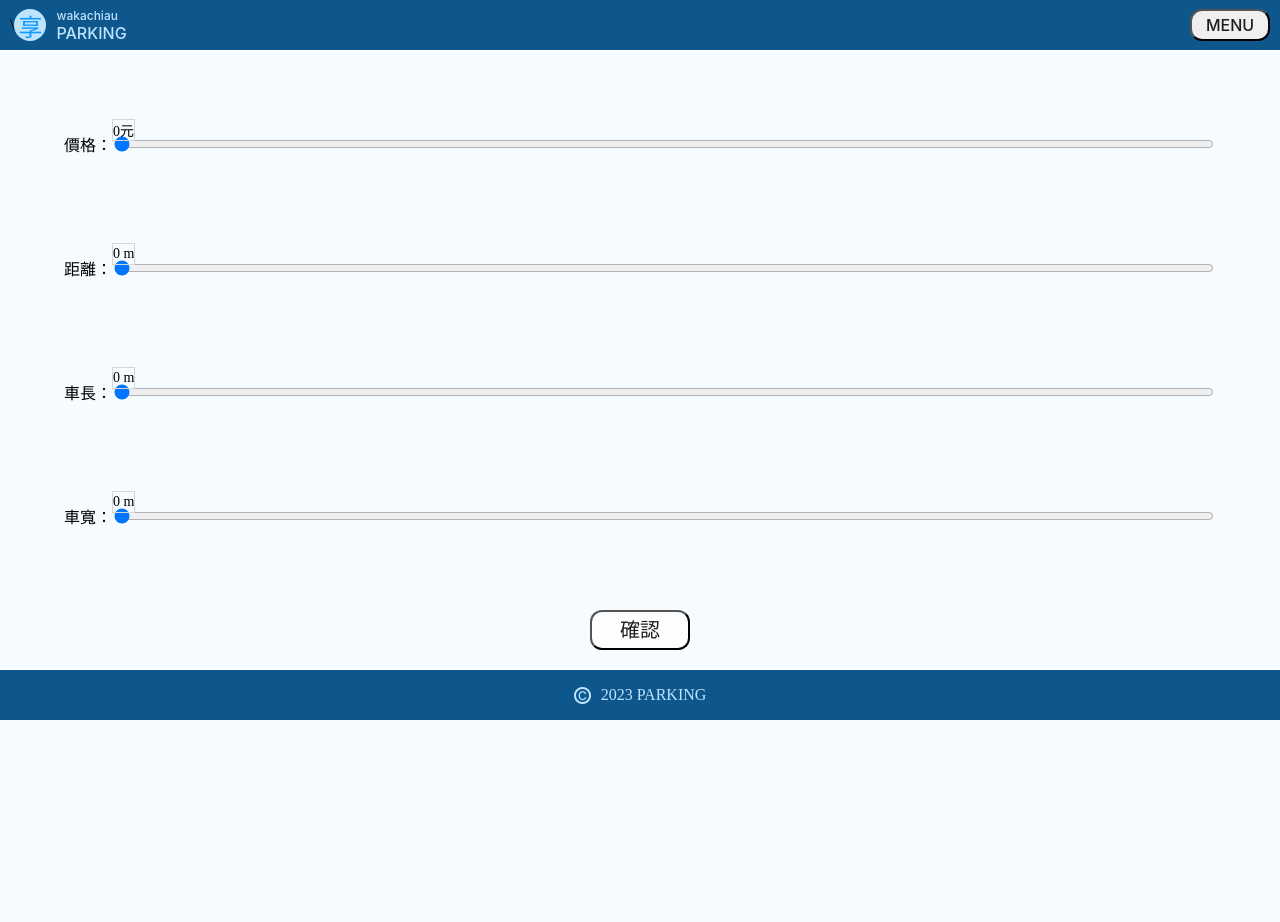
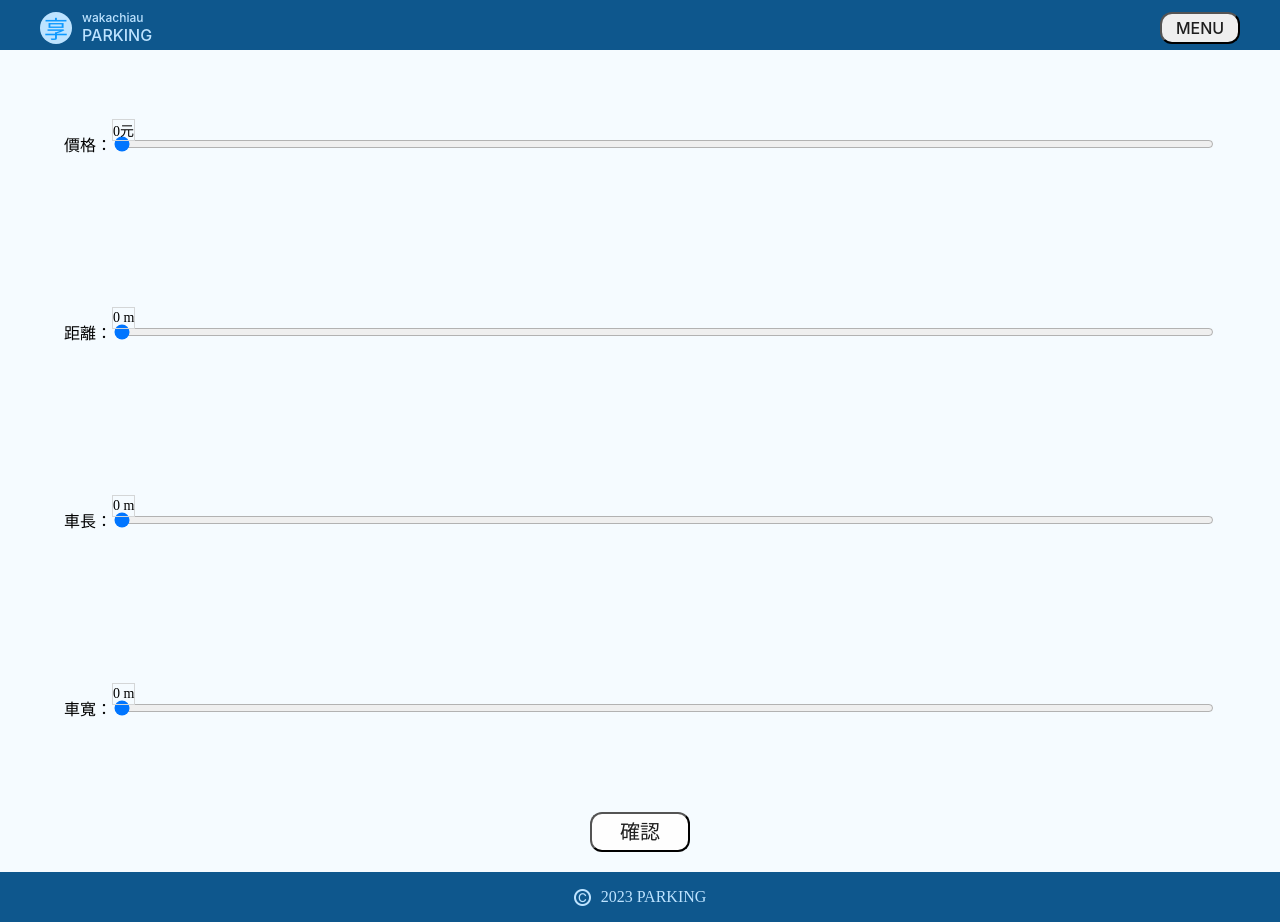
Before and after one commit to rfv406406/parkingabc, a Flask app: page /selector in a window 1280 px wide. Before the commit the page ends 720 px from the top, so only its background shows below. Run offline with Flask 3, Linux system fonts and the light colour scheme.

Commit message:
add footer to foot

```diff
--- a/static/CSS/base.css
+++ b/static/CSS/base.css
@@ -1,5 +1,8 @@
 body{
     margin: 0;
+    min-height: 100vh;
+    display: flex;
+    flex-direction: column;
     background-color: #F5FBFF;
 }
 
@@ -12,12 +15,23 @@ body{
     background-color: #0E578D;
     /* border-radius: 12px 12px 0 0; */
     box-sizing: border-box;
+
+}
+
+.nav-container{
+    display:flex;
+    align-items: center;
+    max-width:1200px;
+    width:100%;
+    box-sizing: border-box;
+    margin: auto;
 }
 
 .home{
     display: flex;
     justify-content: center;
     align-items: center;
+    width: 115px;
 }
 
 .logo{
--- a/static/CSS/id.css
+++ b/static/CSS/id.css
@@ -3,10 +3,12 @@
     align-items: center;
     padding: 10px;
     width:100%;
+    max-width: 1200px;
     height: 100%; /* vh 替換為您希望的百分比 */
     background-color: #F5FBFF;
     /* margin: auto; */
     box-sizing: border-box;
+    margin: auto;
 }
 
 .information-container{
--- a/static/CSS/index.css
+++ b/static/CSS/index.css
@@ -5,7 +5,7 @@
     width: 100%;
     height: 100%;
     position: relative;
-    overflow: scroll; /* 当内容超出时显示滚动条 */
+    overflow: hidden;
 }
 
 .map{
--- a/templates/nav.html
+++ b/templates/nav.html
@@ -1,4 +1,5 @@
-<nav class="nav">\
+<nav class="nav">
+    <div class="nav-container">
         <div class="home" id="home">
             <div class="logo">
                 <div class="text">享</div>
@@ -10,6 +11,7 @@
         </div>
         <div class="menu_container">
             <button class="menu" id="menu">MENU</button>
+        </div>
     </div>
 </nav>
    <div class="menuContent" id="menuContent">
```
Lines whose indentation alone changed are shown as unchanged.
